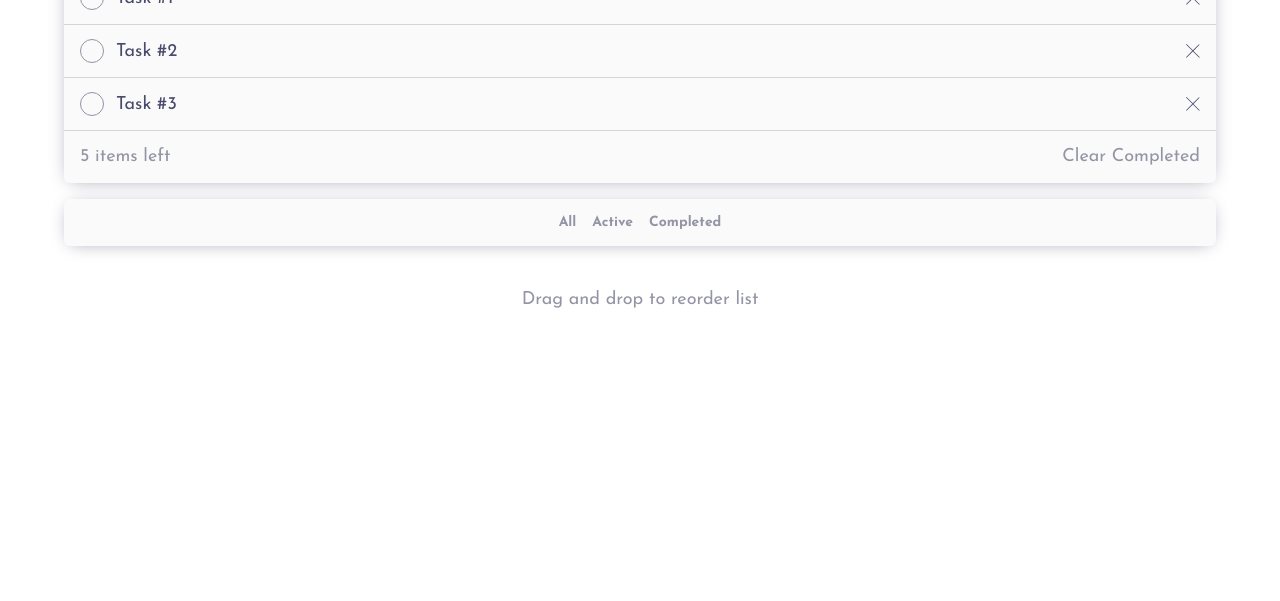
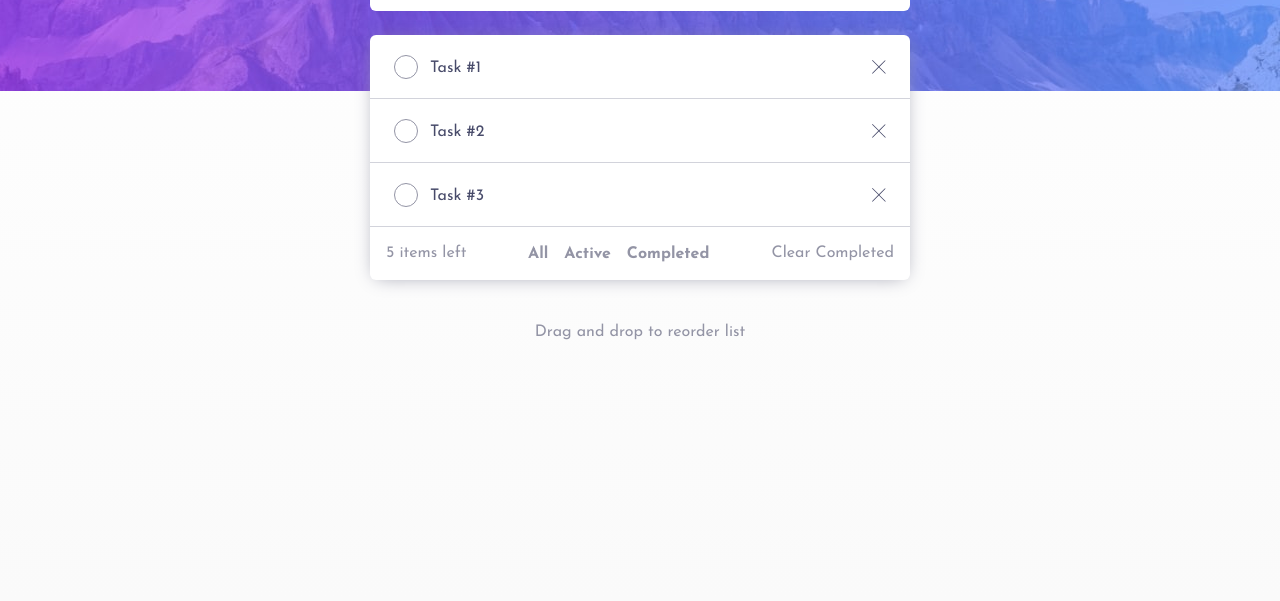
Before and after one commit to CTZDev/todo-app-tasks, a website: page index.html in a window 1280 px wide. Shown: the part 199-800 px from the top of the page. Drawn offline with Linux system fonts and the light colour scheme.

Commit message:
Desktop Done!

```diff
--- a/app/scss/components/task.scss
+++ b/app/scss/components/task.scss
@@ -8,6 +8,10 @@
   padding: rem(14) rem(16);
   color: var(--clr-dark-grayishblue-lb);
 
+  @include mq(small) {
+    padding: rem(19.5) rem(24);
+  }
+
   &-description {
     display: inherit;
     align-items: flex-end;
--- a/app/scss/global/colors.scss
+++ b/app/scss/global/colors.scss
@@ -1,5 +1,6 @@
 $colors-primary: (
   clr-brightblue: hsl(220, 98%, 61%),
+  clr-white: hsl(0, 0%, 100%),
   clr-chekbg: linear-gradient(to bottom, hsl(192, 100%, 67%), hsl(280, 87%, 65%)),
 );
 
--- a/app/scss/global/globals.scss
+++ b/app/scss/global/globals.scss
@@ -22,13 +22,10 @@ body {
   min-height: 100vh;
   font-size: var(--fz-sm);
   text-rendering: optimizeSpeed;
+  background: linear-gradient(to bottom, transparent, var(--clr-light-gray));
 
   @include mq(small) {
     font-size: var(--fz-md);
-  }
-
-  @include mq(medium) {
-    font-size: var(--fz-lg);
   }
 }
 
@@ -96,15 +93,13 @@ picture {
 .wrapper {
   padding-left: rem(24);
   padding-right: rem(24);
+  max-width: rem(636);
+  margin-left: auto;
+  margin-right: auto;
 
   @include mq(small) {
     padding-left: rem(48);
     padding-right: rem(48);
-  }
-
-  @include mq(medium) {
-    padding-left: rem(64);
-    padding-right: rem(64);
   }
 }
 
--- a/app/scss/layout/header.scss
+++ b/app/scss/layout/header.scss
@@ -6,13 +6,19 @@
   padding-top: rem(40);
   padding-bottom: rem(130);
 
+  @include mq(small) {
+    background: url(../images/bg-desktop-light.jpg) no-repeat center;
+    padding-top: rem(72);
+    padding-bottom: rem(192);
+  }
+
   &-content {
     .brand {
       display: block;
       font-size: 2.1em;
       font-weight: bold;
       text-decoration: none;
-      line-height: 1.1rem;
+      line-height: 1.15rem;
       overflow: hidden;
       color: var(--clr-light-gray);
 
--- a/app/scss/layout/main.scss
+++ b/app/scss/layout/main.scss
@@ -8,13 +8,26 @@ main {
   margin-bottom: rem(42);
   margin-top: rem(-92);
 
+  @include mq(small) {
+    margin-top: rem(-144);
+  }
+
   &-newTask {
     border-radius: 6px;
-    padding: rem(8) rem(16);
     margin-bottom: rem(16);
-    background-color: var(--clr-light-gray);
+    background-color: var(--clr-white);
+
+    @include mq(small) {
+      margin-bottom: rem(24);
+    }
 
     &-add {
+      padding: rem(9) rem(20);
+
+      @include mq(small) {
+        padding: rem(14) rem(24);
+      }
+
       input[type="text"] {
         font-family: var(--font-family);
         padding: rem(10);
@@ -24,12 +37,17 @@ main {
         border: none;
         outline: none;
         color: var(--clr-dark-grayishblue-lb);
+        background-color: transparent;
+
+        @include mq(small) {
+          font-size: var(--fz-md);
+        }
       }
     }
   }
 
   &-tasks {
-    background-color: var(--clr-light-gray);
+    background-color: var(--clr-white);
     border-radius: 6px;
     overflow: hidden;
     margin-bottom: rem(16);
@@ -37,7 +55,7 @@ main {
     box-shadow: 0px 2px 18px -6px var(--clr-dark-grayishblue-la);
 
     &-tags {
-      padding: rem(14) rem(16);
+      padding: rem(16) rem(16);
     }
   }
 
@@ -45,8 +63,17 @@ main {
     border-radius: 6px;
     padding: rem(16);
     gap: rem(16);
-    background-color: var(--clr-light-gray);
+    background-color: var(--clr-white);
     box-shadow: 0px 2px 18px -6px var(--clr-dark-grayishblue-la);
+
+    @include mq(small) {
+      position: absolute;
+      bottom: 0;
+      left: 48%;
+      transform: translateX(-48%);
+      padding: rem(18);
+      box-shadow: initial;
+    }
 
     &-btn {
       font-family: var(--font-family);
@@ -58,6 +85,10 @@ main {
       color: var(--clr-dark-grayishblue-la);
       transition: color 250ms ease-in;
 
+      @include mq(small) {
+        font-size: var(--fz-md);
+      }
+
       &:focus {
         color: var(--clr-brightblue);
       }
```
Also changed, not shown: dist/style.css, 1 other file.
